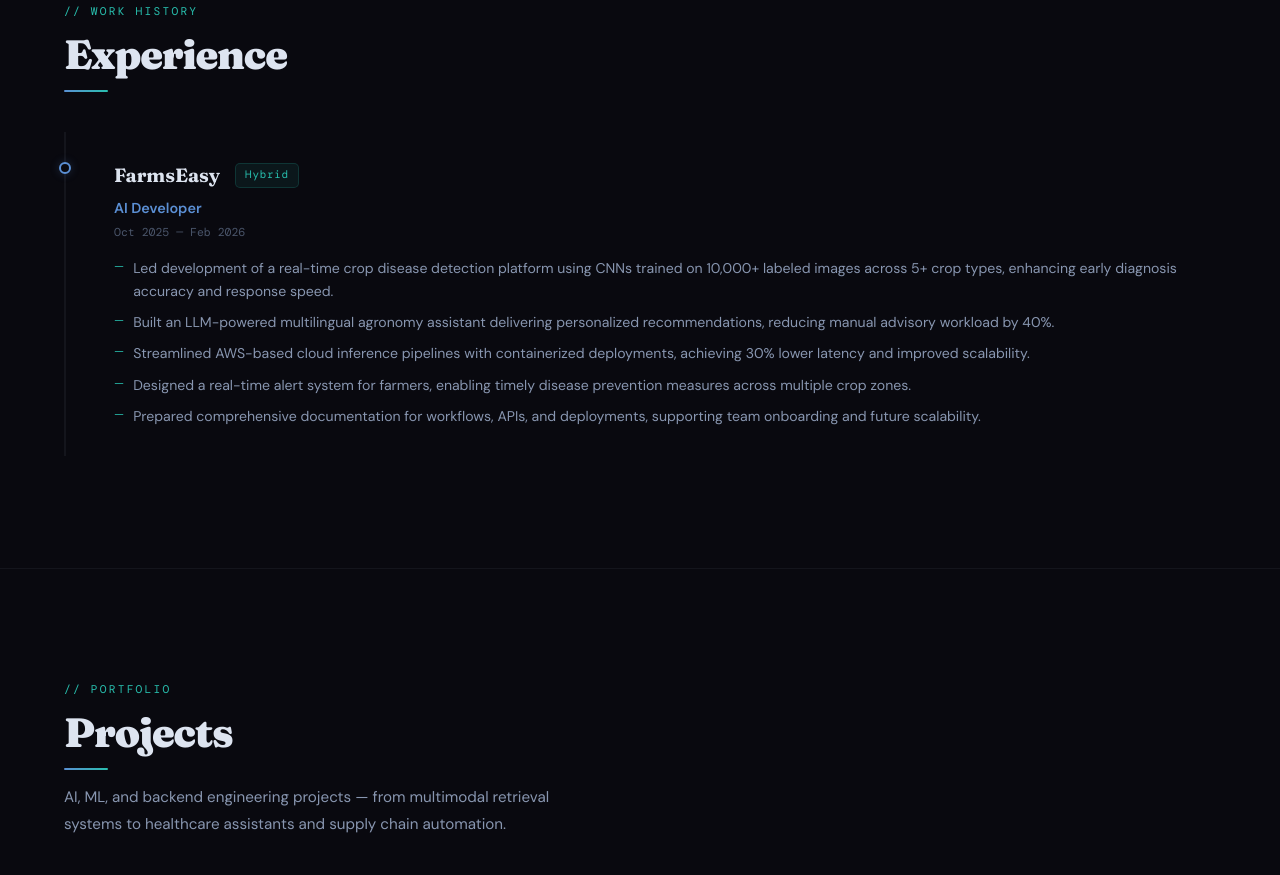
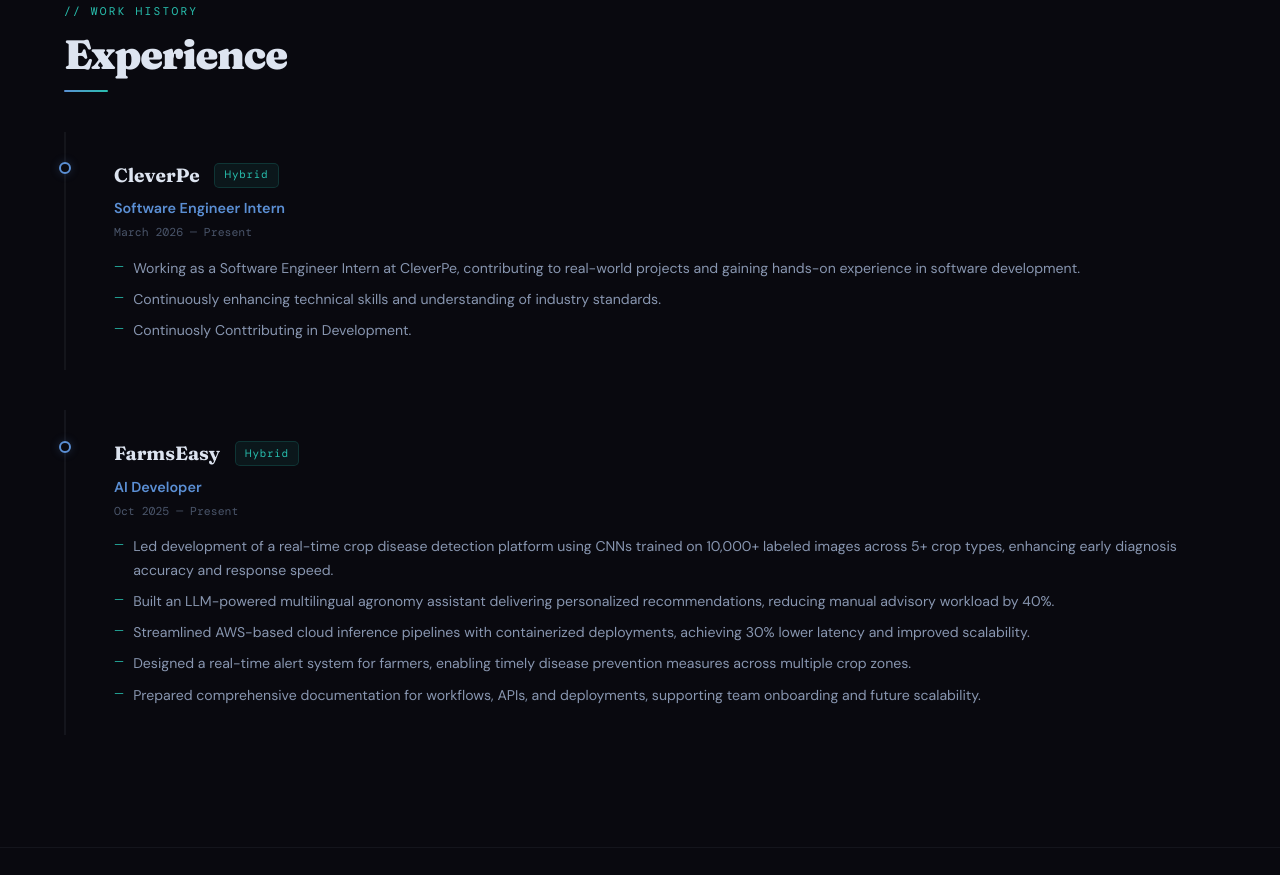
Before and after one commit to Gauravmangate27/portfolio-, a plain HTML site: page index.html in a window 1280 px wide. Shown: the part 1699-2574 px from the top of the page. Drawn offline with nearby package versions, Linux system fonts and the light colour scheme.

Commit message:
Update index.html

```diff
--- a/index.html
+++ b/index.html
@@ -315,6 +315,21 @@
         <h2 class="sec-h">Experience</h2>
         <div class="rule"></div>
     </div>
+     <div class="exp-tl">
+        <div class="exp-card rv" style="transition-delay:.05s">
+            <div class="exp-meta">
+                <span class="exp-co">CleverPe</span>
+                <span class="exp-bd">Hybrid</span>
+            </div>
+            <div class="exp-role">Software Engineer Intern</div>
+            <div class="exp-dt">March 2026 — Present</div>
+            <ul class="exp-ul">
+                <li> Working as a Software Engineer Intern at CleverPe, contributing to real-world projects and gaining hands-on experience in software development.</li>
+                <li>Continuously enhancing technical skills and understanding of industry standards.</li>
+                <li>Continuosly Conttributing in Development.</li>
+            </ul>
+        </div>
+    </div>
 
     <div class="exp-tl">
         <div class="exp-card rv" style="transition-delay:.05s">
@@ -323,7 +338,7 @@
                 <span class="exp-bd">Hybrid</span>
             </div>
             <div class="exp-role">AI Developer</div>
-            <div class="exp-dt">Oct 2025 — Feb 2026</div>
+            <div class="exp-dt">Oct 2025 — Present</div>
             <ul class="exp-ul">
                 <li>Led development of a real-time crop disease detection platform using CNNs trained on 10,000+ labeled images across 5+ crop types, enhancing early diagnosis accuracy and response speed.</li>
                 <li>Built an LLM-powered multilingual agronomy assistant delivering personalized recommendations, reducing manual advisory workload by 40%.</li>
```
